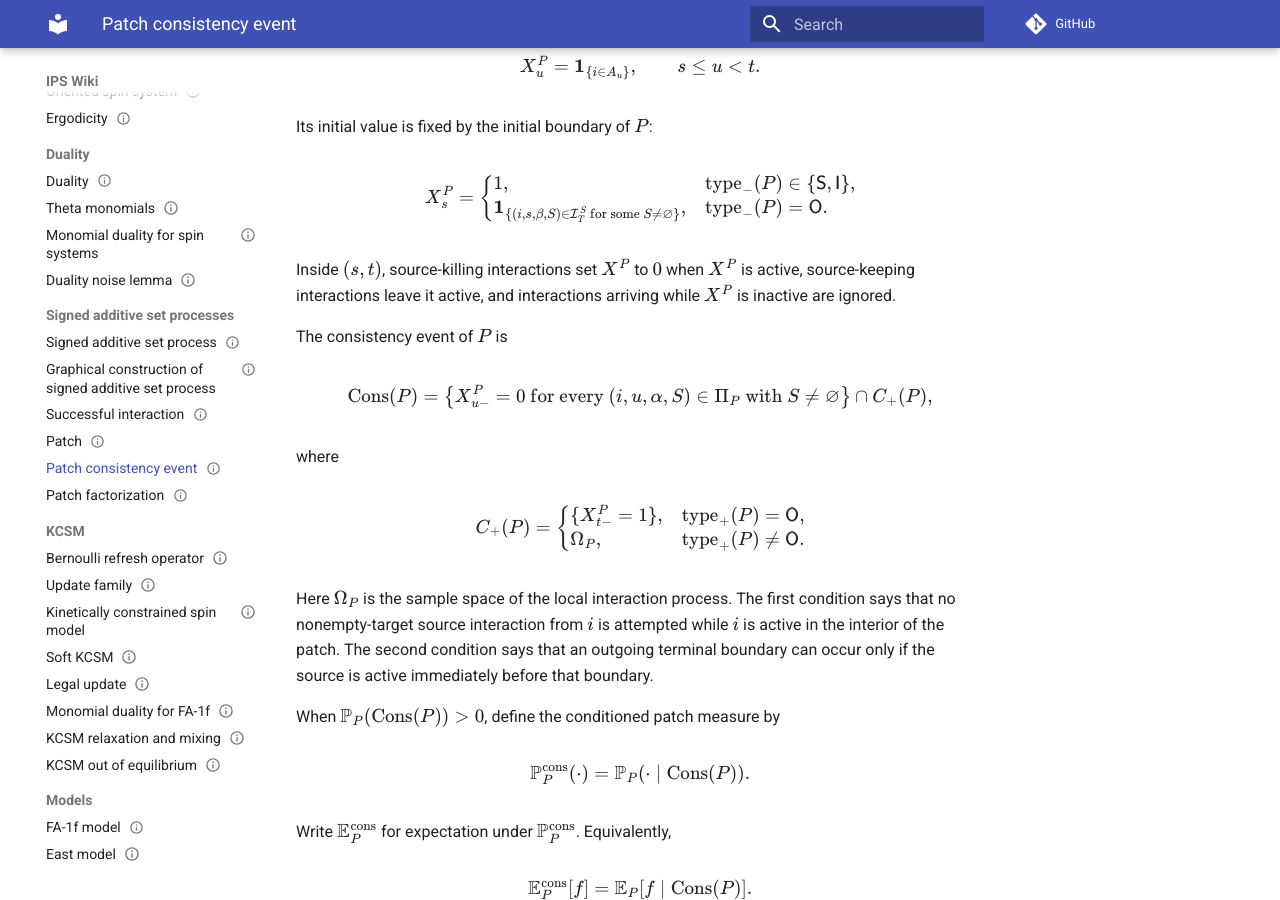
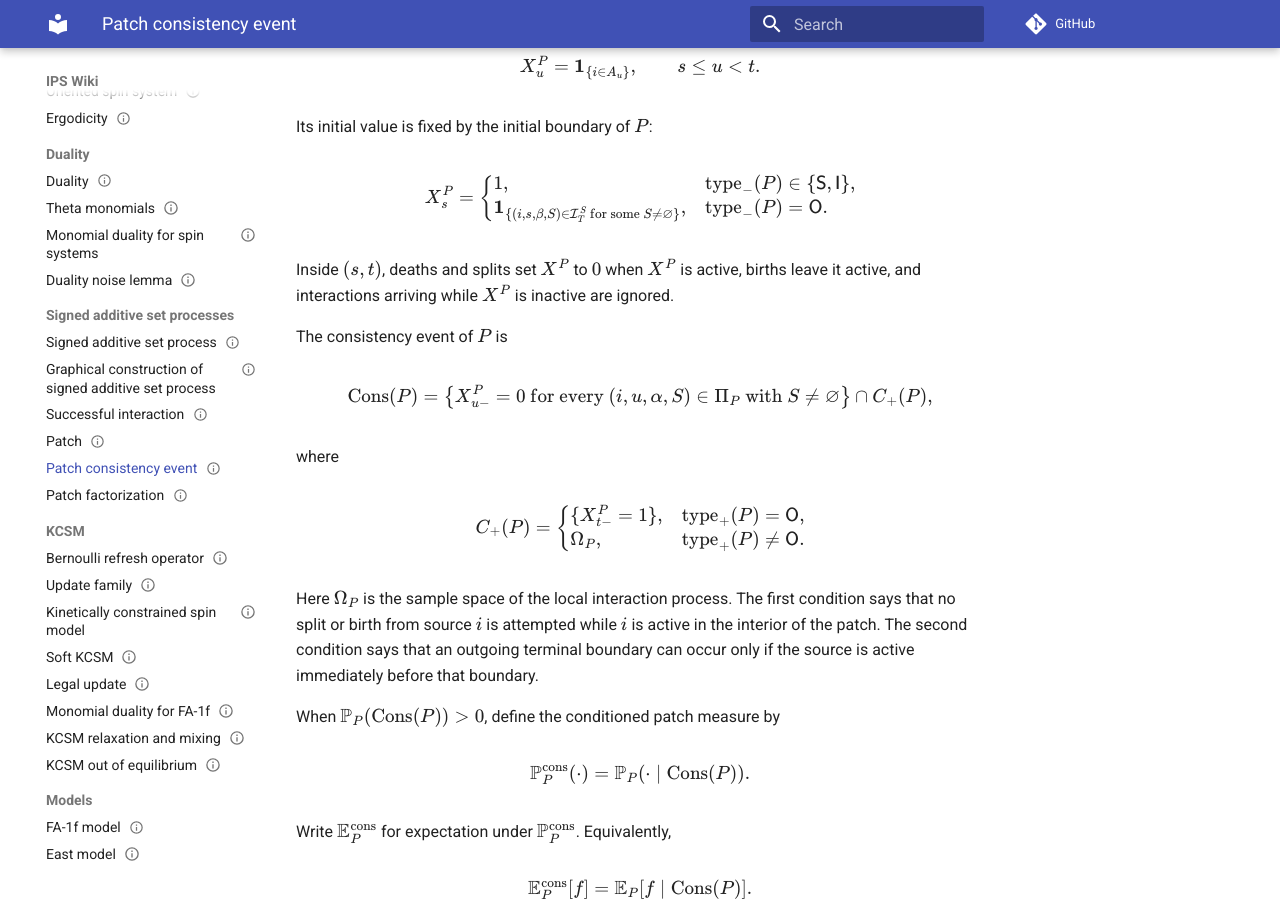
Before and after one commit to maciejgluchowski86-beep/ips-wiki, an MkDocs documentation site: the page built from docs/entries/patch-consistency-event.md, in a window 1280 px wide and 900 px high, scrolled down 466 px. Built offline with MkDocs 1.6.1 and Material for MkDocs 9.7.7, drawn with Linux system fonts in a browser that asks for light colours; comment, search, counter and statistics services are not loaded.

Commit message:
Use death split birth terminology in patch consistency

```diff
--- a/docs/entries/patch-consistency-event.md
+++ b/docs/entries/patch-consistency-event.md
@@ -42,7 +42,7 @@ X^P_s
 \end{cases}
 $$
 
-Inside \((s,t)\), source-killing interactions set \(X^P\) to \(0\) when \(X^P\) is active, source-keeping interactions leave it active, and interactions arriving while \(X^P\) is inactive are ignored.
+Inside \((s,t)\), deaths and splits set \(X^P\) to \(0\) when \(X^P\) is active, births leave it active, and interactions arriving while \(X^P\) is inactive are ignored.
 
 The consistency event of \(P\) is
 
@@ -67,7 +67,7 @@ C_+(P)
 \end{cases}
 $$
 
-Here \(\Omega_P\) is the sample space of the local interaction process. The first condition says that no nonempty-target source interaction from \(i\) is attempted while \(i\) is active in the interior of the patch. The second condition says that an outgoing terminal boundary can occur only if the source is active immediately before that boundary.
+Here \(\Omega_P\) is the sample space of the local interaction process. The first condition says that no split or birth from source \(i\) is attempted while \(i\) is active in the interior of the patch. The second condition says that an outgoing terminal boundary can occur only if the source is active immediately before that boundary.
 
 When \(\mathbb P_P(\operatorname{Cons}(P))>0\), define the conditioned patch measure by
 
```
